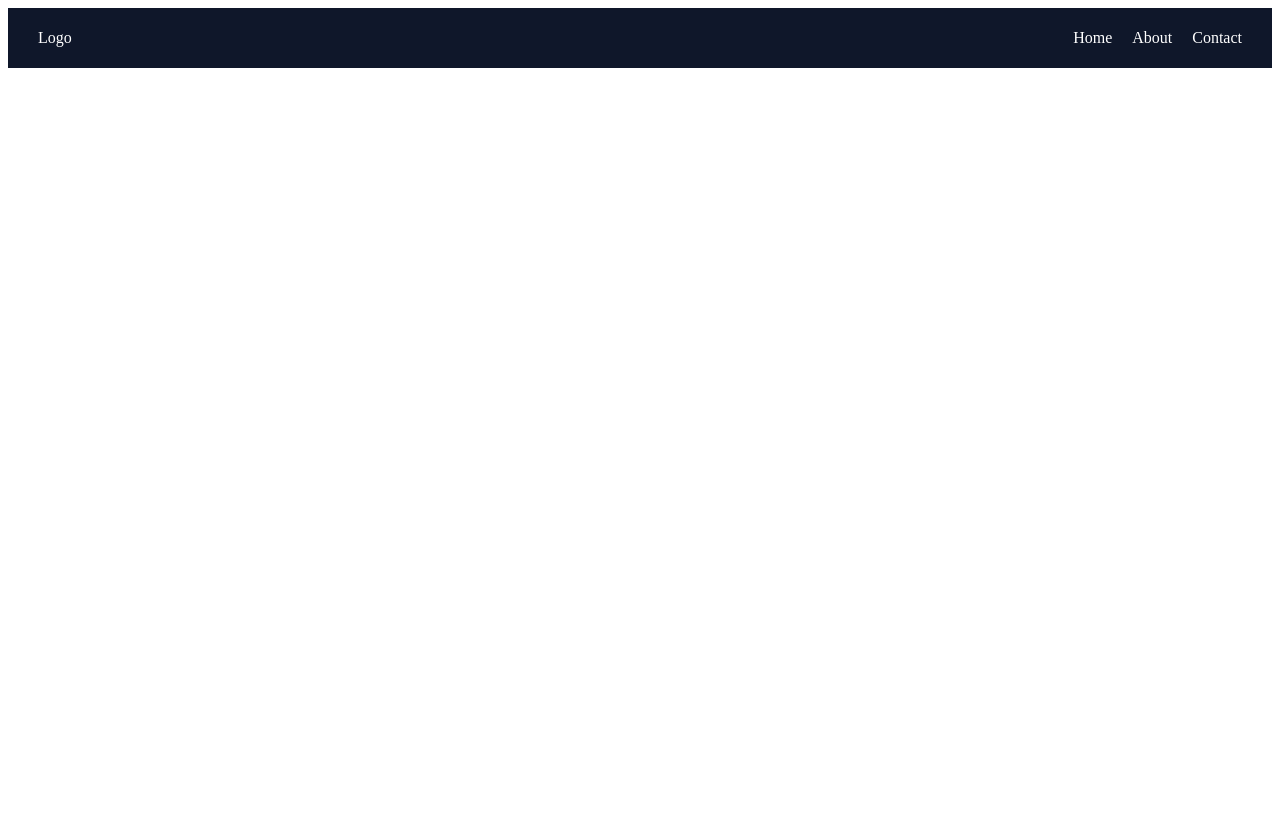
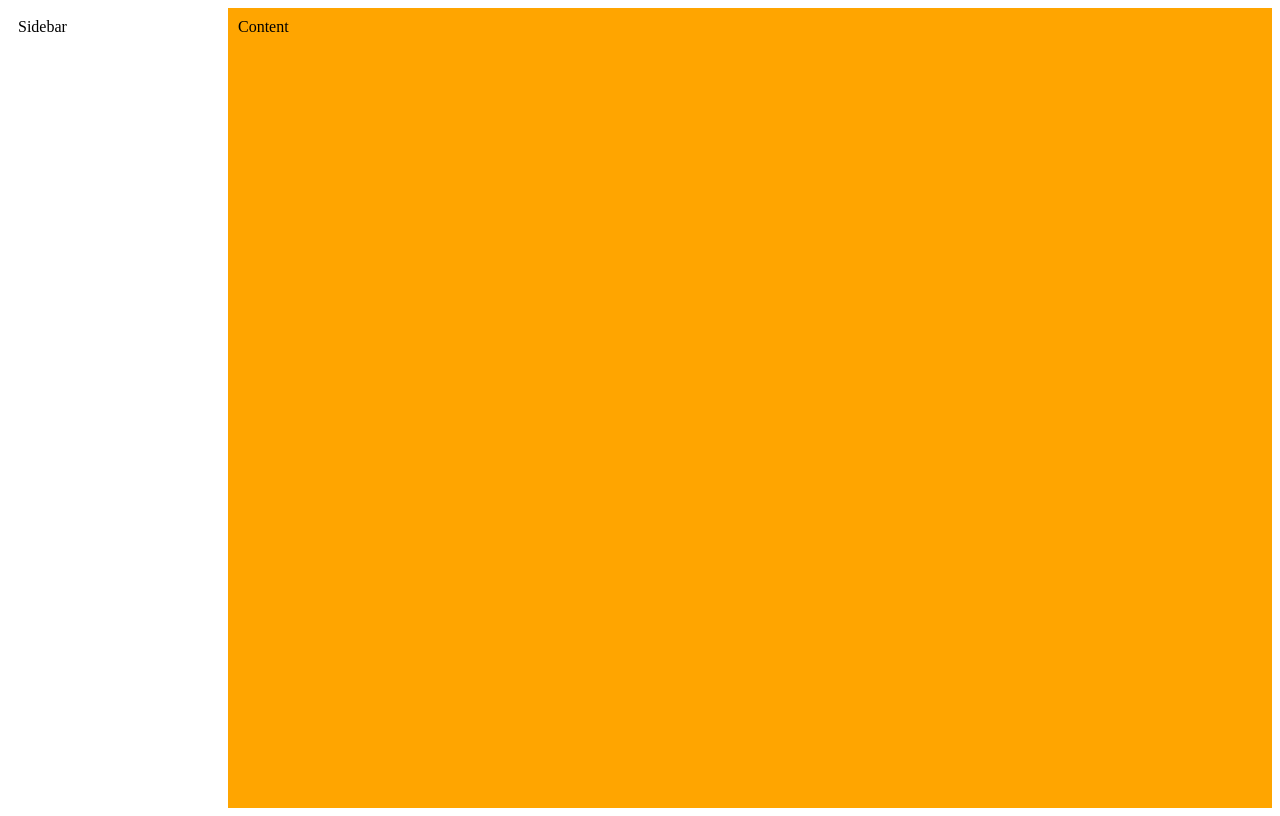
Before and after one commit to karnkumar8541-ship-it/CSS-learning-journey, a plain HTML site: page index.html in a window 1280 px wide. Drawn offline with Linux system fonts and the light colour scheme.

Commit message:
Add files via upload

```diff
--- a/index.html
+++ b/index.html
@@ -2,37 +2,28 @@
 <html lang="en">
   <head>
     <meta charset="UTF-8" />
-    <title>Navbar Practice</title>
+    <title>Day 2 Layout</title>
   </head>
   <style>
-    .navbar {
+    .main {
       display: flex;
-      justify-content: space-between;
-      align-items: center;
-      height: 60px;
-      padding: 10px 30px;
-      box-sizing: border-box;
-      background-color: #0f172a;
-      color: white;
+      height: 100vh;
     }
-    .menu {
-  display: flex;
-  gap: 20px;
-}
-
-.menu span {
-  cursor: pointer;
-}
+    .sidebar {
+      width: 200px;
+      background-color:white;
+      padding: 10px;
+    }
+    .content {
+      flex-grow: 1;
+      background-color: orange;
+      padding: 10px;
+    }
   </style>
   <body>
-    <div class="navbar">
-      <div class="logo">Logo</div>
-
-      <div class="menu">
-        <span>Home</span>
-        <span>About</span>
-        <span>Contact</span>
-      </div>
+    <div class="main">
+      <div class="sidebar">Sidebar</div>
+      <div class="content">Content</div>
     </div>
   </body>
 </html>
```
